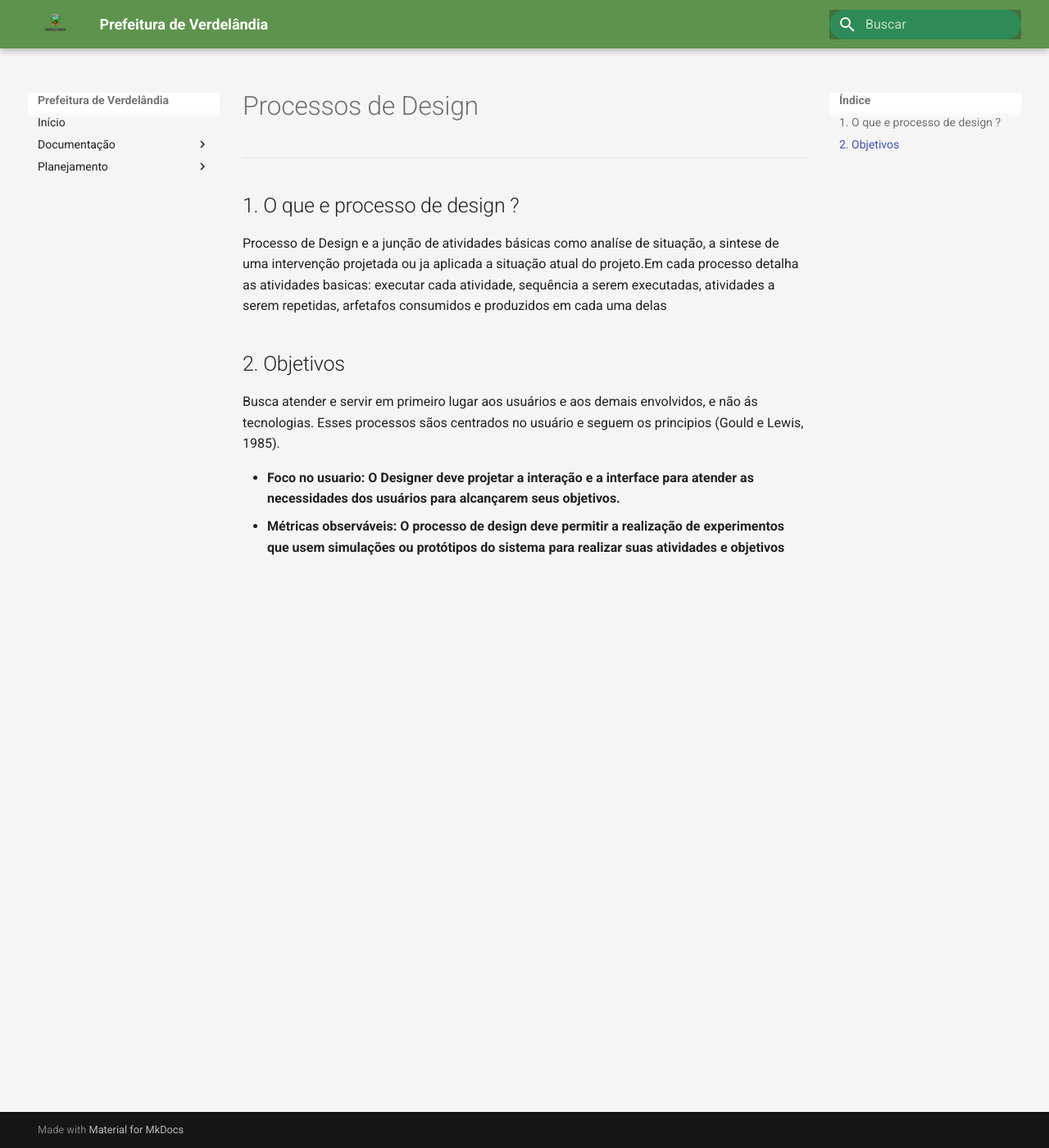
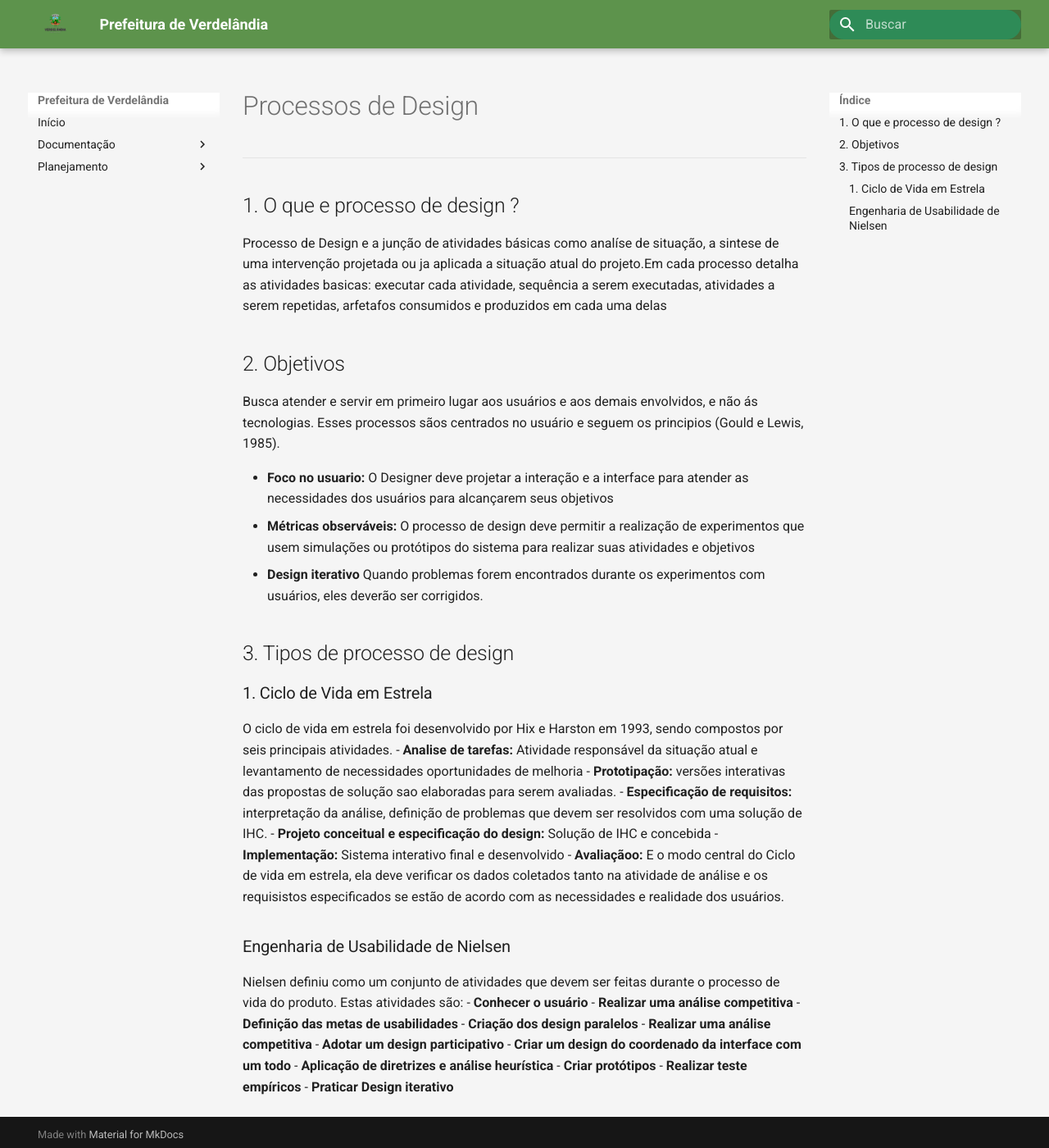
Before and after one commit to valdersonjr/2021.2-Prefeitura-Verdelandia, an MkDocs documentation site: the page built from docs/documentos/Processos.md, in a window 1280 px wide and 1400 px high. Shown: the whole window at 82% size. Built offline with MkDocs 1.6.1 and Material for MkDocs 9.7.7, drawn with Linux system fonts in a browser that asks for light colours.

Commit message:
Update Processos.md
Adicionando Engenharia de Usabilidade

```diff
--- a/docs/documentos/Processos.md
+++ b/docs/documentos/Processos.md
@@ -2,16 +2,38 @@
 ---------------------------------------------------------------
 ## 1. O que e processo de design ?
 
-Processo de Design e a junção de atividades básicas como analíse de situação,
-a sintese de uma intervenção projetada ou ja aplicada a situação atual do projeto.Em cada processo detalha as atividades basicas:
-executar cada atividade, sequência a serem executadas,
-atividades a serem repetidas, arfetafos consumidos e produzidos em cada uma delas
+Processo de Design e a junção de atividades básicas como analíse de situação, a sintese de uma intervenção projetada ou ja aplicada a situação atual do projeto.Em cada processo detalha as atividades basicas: executar cada atividade, sequência a serem executadas, atividades a serem repetidas, arfetafos consumidos e produzidos em cada uma delas
 
 ## 2. Objetivos
 
-Busca atender e servir em primeiro lugar aos usuários e aos demais envolvidos,
-e não ás tecnologias. Esses processos sãos centrados no usuário e seguem os principios (Gould e Lewis, 1985).
+Busca atender e servir em primeiro lugar aos usuários e aos demais envolvidos, e não ás tecnologias. Esses processos sãos centrados no usuário e seguem os principios (Gould e Lewis, 1985).
 
 
-- **Foco no usuario: O Designer deve projetar a interação e a interface para atender as necessidades dos usuários para alcançarem seus objetivos.**
-- **Métricas observáveis: O processo de design deve permitir a realização de experimentos que usem simulações ou protótipos do sistema para realizar suas atividades e objetivos**
+- **Foco no usuario:** O Designer deve projetar a interação e a interface para atender as necessidades dos usuários para alcançarem seus objetivos
+- **Métricas observáveis:** O processo de design deve permitir a realização de experimentos que usem simulações ou protótipos do sistema para realizar suas atividades e objetivos
+- **Design iterativo**  Quando problemas forem encontrados durante os experimentos com usuários, eles deverão ser corrigidos.
+
+## 3. Tipos de processo de design
+### 1. Ciclo de Vida em Estrela
+O ciclo de vida em estrela foi desenvolvido por Hix e Harston em 1993, sendo compostos por seis principais atividades.
+- **Analise de tarefas:** Atividade responsável da situação atual e levantamento de necessidades oportunidades de melhoria
+-  **Prototipação:** versões interativas das propostas de solução sao elaboradas para serem avaliadas.
+- **Especificação de requisitos:**  interpretação da análise, definição de problemas que devem ser resolvidos com uma solução de IHC.
+- **Projeto conceitual e especificação do design:** Solução de IHC e concebida
+- **Implementação:** Sistema interativo final e desenvolvido
+- **Avaliaçãoo:** E o modo central do Ciclo de vida em estrela, ela deve verificar os dados coletados tanto na atividade de análise e os requisistos especificados se estão de acordo com as necessidades e realidade dos usuários.
+
+
+### Engenharia de Usabilidade de Nielsen
+Nielsen definiu como um conjunto de atividades que devem ser feitas durante o processo de vida do produto. Estas atividades são:
+- **Conhecer o usuário**
+- **Realizar uma análise competitiva**
+- **Definição das metas de usabilidades**
+- **Criação dos design paralelos**
+- **Realizar uma análise competitiva**
+- **Adotar um design participativo**
+- **Criar um design do coordenado da interface com um todo**
+- **Aplicação de diretrizes e análise heurística**
+- **Criar protótipos**
+- **Realizar teste empíricos**
+- **Praticar Design iterativo**
```
